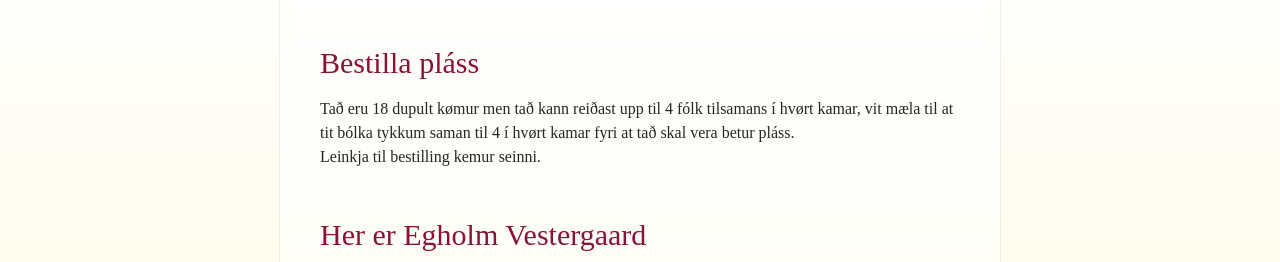
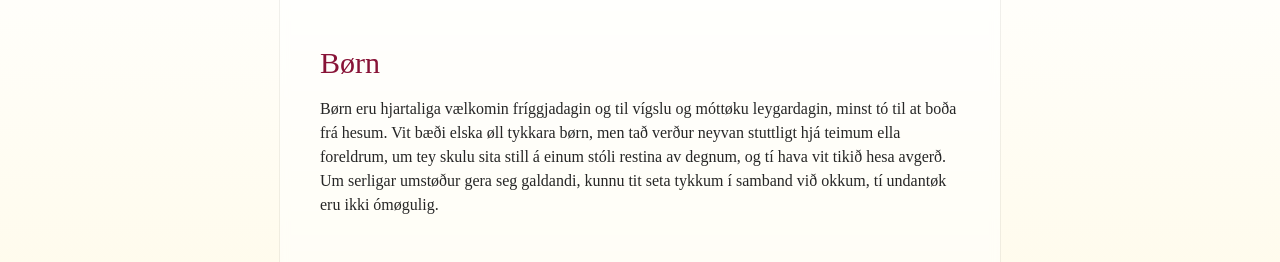
Before and after one commit to Eivind98/SEWedding, a website: page index.html in a window 1280 px wide. Shown: the part 1297-1559 px from the top of the page. Drawn offline with Linux system fonts and the light colour scheme.

Commit message:
added children paragraph

```diff
--- a/index.html
+++ b/index.html
@@ -28,12 +28,13 @@
           <li><a href="#vaelkomin">Vælkomin</a></li>
           <li><a href="#skra">Skrá</a></li>
           <li><a href="#toastmaster">Toastmaster</a></li>
+          <li><a href="#børn">Børn</a></li>
           <li><a href="#bestilla">Bestilla pláss</a></li>
           <li><a href="#kort">Kort</a></li>
           <li><a href="#dresscode">Dresscode</a></li>
           <li><a href="#ynski">Gávuynski</a></li>
           <li><a href="#kontakt">Kontakt</a></li>
-          <li><a href="#myndir">Deila Myndir</a></li>
+          <!-- <li><a href="#myndir">Deila Myndir</a></li> -->
         </ul>
       </div>
     </nav>
@@ -124,6 +125,15 @@
             Um tit, upp til ella á degnum, hava spurningar til ella skulu brúka
             tekniska hjálp (Ljóð, ljós, video), er tað eisini Rúna, tit skulu
             hava fatur á.
+          </p>
+        </section>
+
+        <section id="børn">
+          <h2 class="text-3xl font-serif mb-4 text-rose-900">Børn</h2>
+          <p>
+            Børn eru hjartaliga vælkomin fríggjadagin og til vígslu og móttøku leygardagin, minst tó til at boða frá hesum.
+            Vit bæði elska øll tykkara børn, men tað verður neyvan stuttligt hjá teimum ella foreldrum, um tey skulu sita still á einum stóli restina av degnum, og tí hava vit tikið hesa avgerð.
+            Um serligar umstøður gera seg galdandi, kunnu tit seta tykkum í samband við okkum, tí undantøk eru ikki ómøgulig.
           </p>
         </section>
 
@@ -273,7 +283,7 @@
           <p class="mt-4">Annars altíð vælkomin at skriva á messenger.</p>
         </section>
 
-        <section id="myndir">
+        <!-- <section id="myndir">
           <h2 class="text-3xl font-serif mb-4 text-rose-900">Deila Myndir</h2>
           <p>
               Um tit vilja deila myndir ella video sum tit hava tikið á brúdleypinum kunnu tit uploada tær á okkara
@@ -286,7 +296,7 @@
               OneDrive. ↗
             </a>
           </p>
-        </section>
+        </section> -->
       </div>
     </main>
 
```
